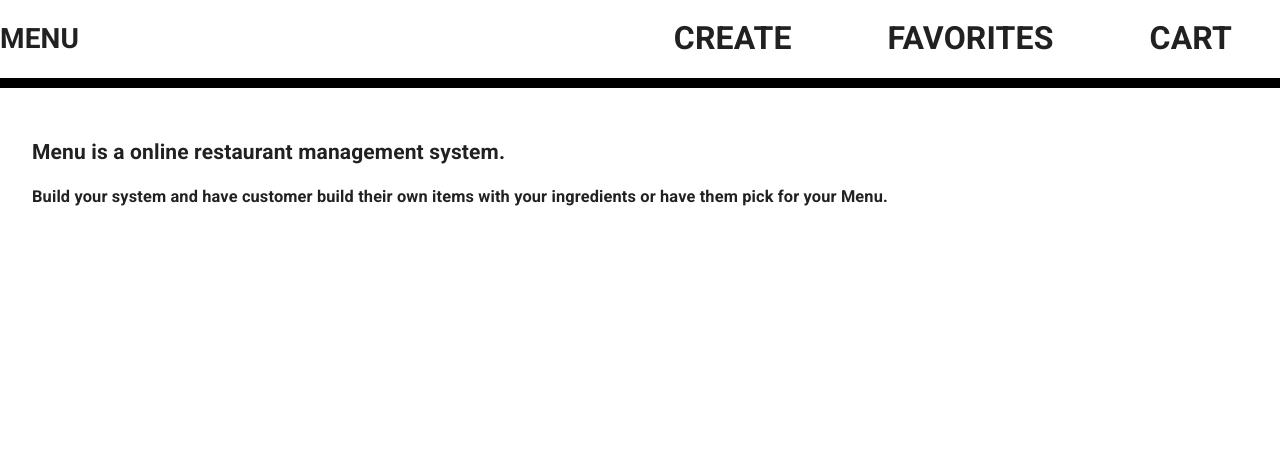
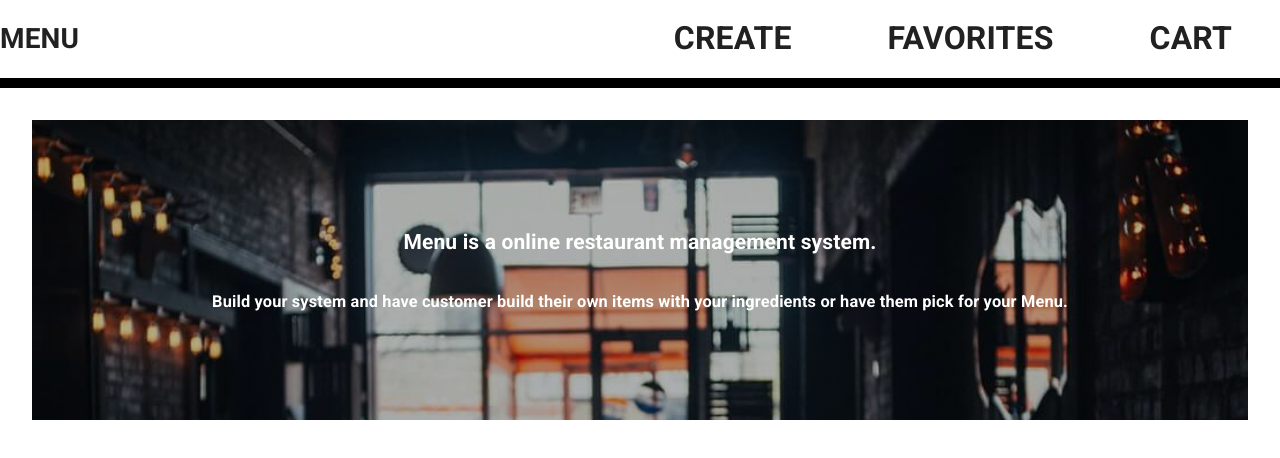
Before and after one commit to themancalledzac/menu, a Next.js app in the folder client/: page / in a window 1280 px wide. Shown: the top 458 px of the page. Built offline with nearby package versions, Linux system fonts and the light colour scheme.

Commit message:
Got the background image to work with overlay.

```diff
--- /dev/null
+++ b/client/components/Jumbotron.js
@@ -0,0 +1,47 @@
+import { makeStyles } from '@material-ui/core/styles';
+import Grid from '@material-ui/core/Grid';
+
+const useStyles = makeStyles(theme => ({
+  bannerImage: {
+    padding: 0,
+    margin: 0,
+    height: '300px',
+    width: '100%',
+    display: 'flex',
+    justifyContent: 'center',
+    alignItems: 'center',
+    flexFlow: 'column wrap'
+  }
+}));
+
+const Jumbotron = ({
+  backgroundImage,
+  title,
+  subtitle,
+  textColor = 'white'
+}) => {
+  const classes = useStyles();
+
+  const styles = {
+    color: textColor,
+    background:
+      'linear-gradient(0deg, rgba(0, 0, 0, 0.3), rgba(0, 0, 0, 0.3)), ' +
+      backgroundImage,
+    backgroundSize: 'cover'
+  };
+
+  return (
+    <Grid
+      item
+      xs={12}
+      id="jumbotron-banner"
+      className={classes.bannerImage}
+      style={styles}
+    >
+      <h2>{title}</h2>
+      <h3>{subtitle}</h3>
+    </Grid>
+  );
+};
+
+export default Jumbotron;
--- a/client/package.json
+++ b/client/package.json
@@ -14,7 +14,8 @@
     "@apollo/client": "^3.3.8",
     "@apollo/link-error": "^2.0.0-beta.3",
     "@apollo/react-ssr": "^4.0.0",
-    "@material-ui/core": "latest",
+    "@material-ui/core": "^4.11.4",
+    "@material-ui/styles": "^4.11.4",
     "@stripe/react-stripe-js": "^1.1.2",
     "@stripe/stripe-js": "^1.11.0",
     "apollo-upload-client": "^14.1.3",
@@ -27,6 +28,7 @@
     "graphql-upload": "^11.0.0",
     "lodash.debounce": "^4.0.8",
     "next": "^10.0.3",
+    "next-images": "^1.8.1",
     "next-with-apollo": "^5.1.1",
     "nprogress": "^0.2.0",
     "prop-types": "^15.7.2",
--- a/client/pages/index.js
+++ b/client/pages/index.js
@@ -1,16 +1,36 @@
+import { makeStyles } from '@material-ui/core/styles';
 import Grid from '@material-ui/core/Grid';
+import Jumbotron from '../components/Jumbotron';
+
+const useStyles = makeStyles(theme => ({
+  root: {
+    flexGrow: 1
+  },
+  paper: {
+    height: 140,
+    width: 100
+  },
+  control: {
+    padding: theme.spacing(2)
+  },
+  bannerImage: {
+    backgroundImage: "url('./images/restaurant.jpg')",
+    height: '600px'
+  }
+}));
 
 const Home = () => {
+  const classes = useStyles();
+
   return (
     <main>
-      <Grid>
-        <div id="jumbotron-banner">
-          <h2>Menu is a online restaurant management system.</h2>
-          <h3>
-            Build your system and have customer build their own items with your
-            ingredients or have them pick for your Menu.
-          </h3>
-        </div>
+      <Grid container>
+        <Jumbotron
+          backgroundImage="url(./images/restaurant.jpg"
+          title="Menu is a online restaurant management system."
+          subtitle="Build your system and have customer build their own items with your
+        ingredients or have them pick for your Menu."
+        />
       </Grid>
     </main>
   );
```
Also changed, not shown: client/public/images/restaurant.jpg (added), 1 other file (tests, documents, lock files or other folders).
